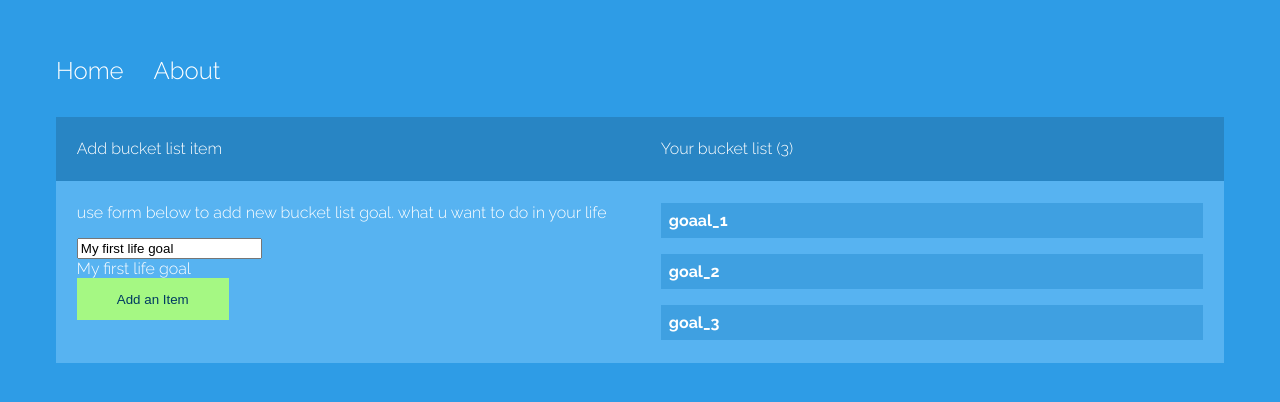
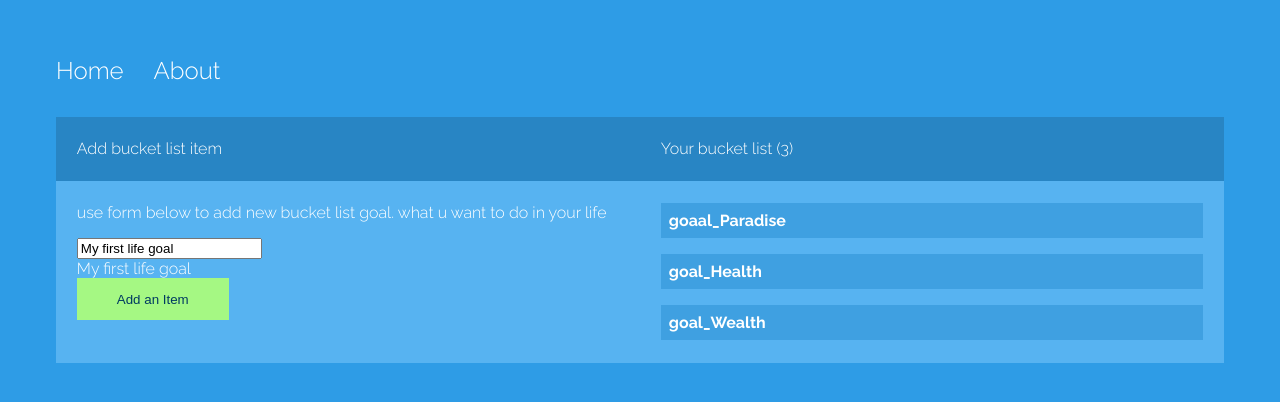
Before and after one commit to ali1011/Angular5, an Angular app: page / in a window 1280 px wide. Shown: the top 402 px of the page. Built offline with nearby package versions, Linux system fonts and the light colour scheme.

Commit message:
change list goals

```diff
--- a/src/app/data.service.ts
+++ b/src/app/data.service.ts
@@ -3,7 +3,7 @@ import { BehaviorSubject } from 'rxjs/BehaviorSubject';
 @Injectable()
 export class DataService {
 
-  private goals = new BehaviorSubject<any>(['goaal_1', 'goal_2', 'goal_3']);
+  private goals = new BehaviorSubject<any>(['goaal_Paradise', 'goal_Health', 'goal_Wealth']);
   goal=this.goals.asObservable();
 
   constructor() { }
```
